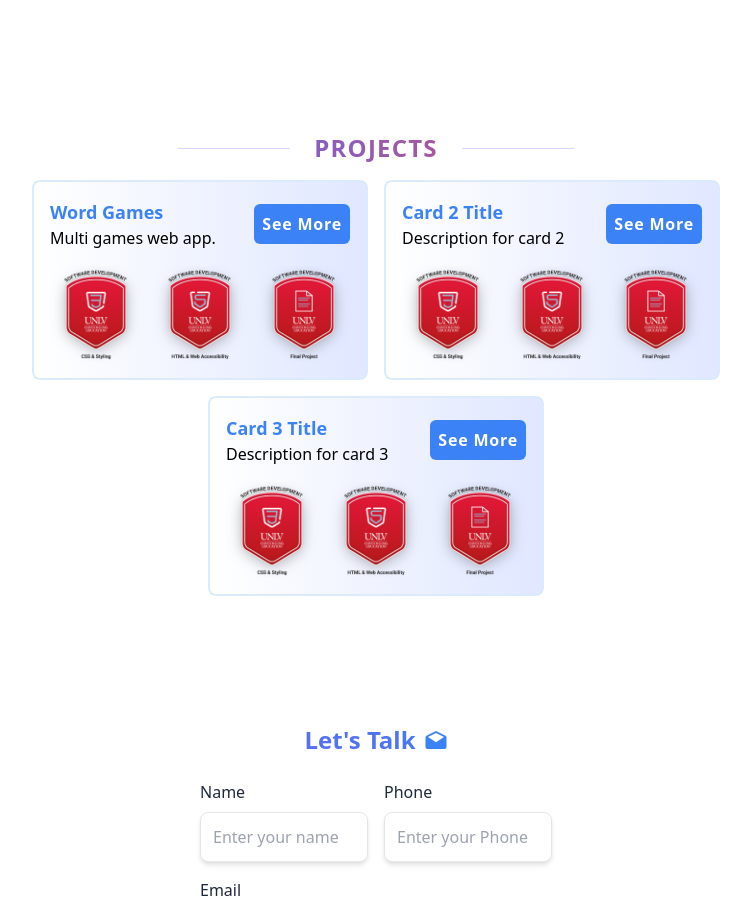
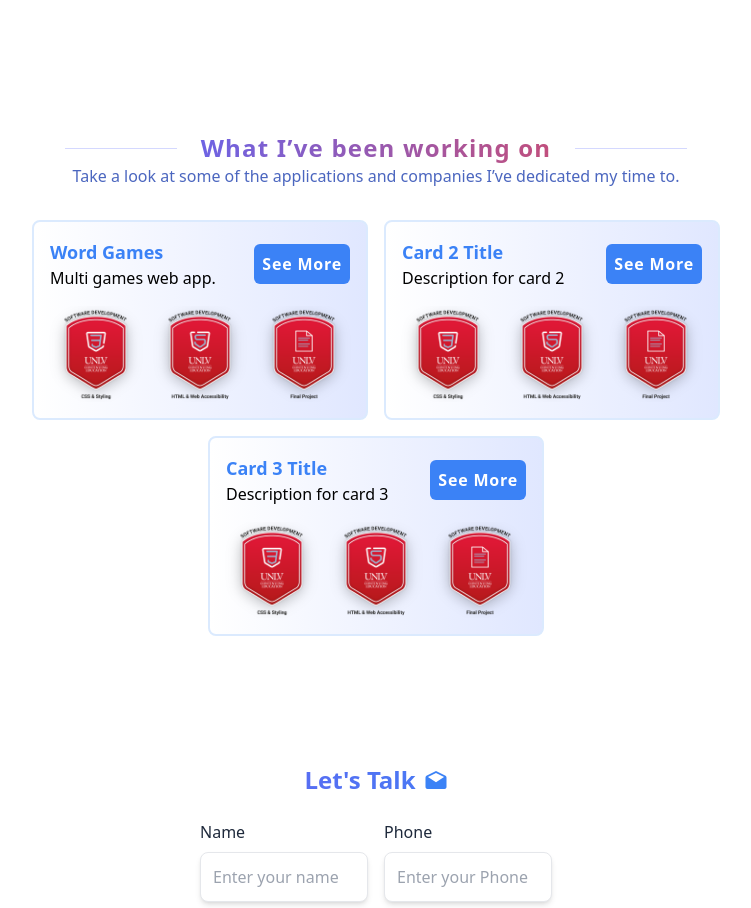
Before and after one commit to danielFernandezDj/dani-portfolio-app, a React (Vite) app: page / in a window 1280 px wide. Shown: the part 1124-2032 px from the top of the page, without its empty margins (264-1015 px from the left). Built offline with nearby package versions, Linux system fonts and the light colour scheme.

Commit message:
change the Title & add a subTitle to the Project at home

```diff
--- a/src/components/ProjectList.jsx
+++ b/src/components/ProjectList.jsx
@@ -6,9 +6,19 @@ export default function ProjectList() {
   return (
     <>
       <section className="flex flex-col w-full p-4 gap-4 rounded-xl">
-        <strong className="flex justify-center gap-6 text-2xl tracking-wider bg-clip-text text-transparent bg-gradient-to-r from-indigo-500 from-20% to-red-500">
-          <span className="horizontal-line"></span> PROJECTS <span className="horizontal-line"></span>
-        </strong>
+        <div className="mb-4 text-center">
+          {/* Title */}
+          <strong className="flex justify-center gap-6 text-2xl tracking-wider bg-clip-text text-transparent bg-gradient-to-r from-indigo-500 from-20% to-red-500">
+            <span className="md:block hidden horizontal-line"></span>
+            What I’ve been working on
+            <span className="md:block hidden horizontal-line"></span>
+          </strong>
+          {/* Sub title */}
+          <p className="text-blue-800/80">
+            Take a look at some of the applications and
+            companies I’ve dedicated my time to.
+          </p>
+        </div>
         <div className="flex flex-wrap justify-center w-full gap-4">
           {cardsData.map((card, index) => (
             <div key={index} className="card-container bg-gradient-to-r from-white to-indigo-100   dark:from-slate-800 dark:to-slate-800">
```
